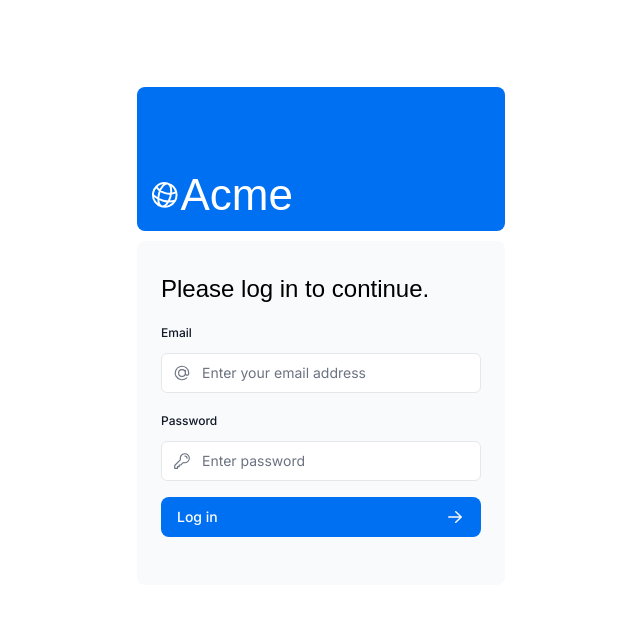
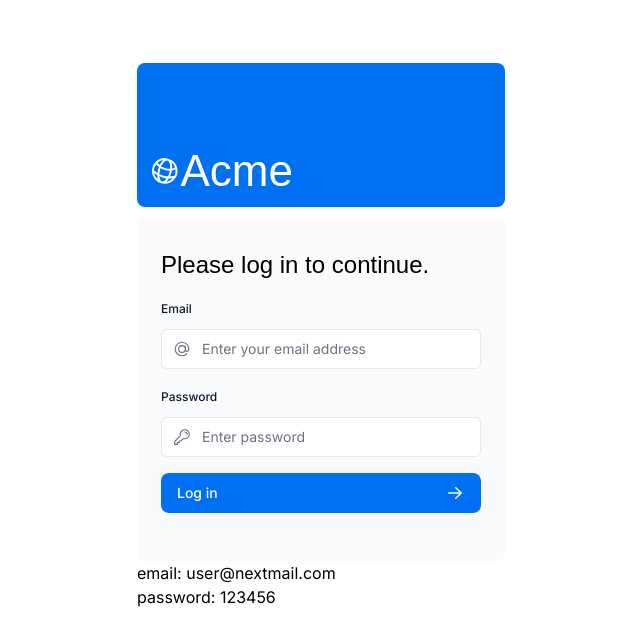
Before and after one commit to mcrayman/Next-Dashboard, a Next.js app: page /login in a window 1280 px wide. Shown: the top 642 px of the page, without its empty margins (319-959 px from the left). Built offline with nearby package versions, Linux system fonts and the light colour scheme; a web font is replaced by a local one.

Commit message:
Add email and password for easy access

```diff
--- a/app/login/page.tsx
+++ b/app/login/page.tsx
@@ -14,6 +14,8 @@ export default function LoginPage() {
         <Suspense>
           <LoginForm />
         </Suspense>
+        email: user@nextmail.com <br />
+        password: 123456
       </div>
     </main>
   );
```
